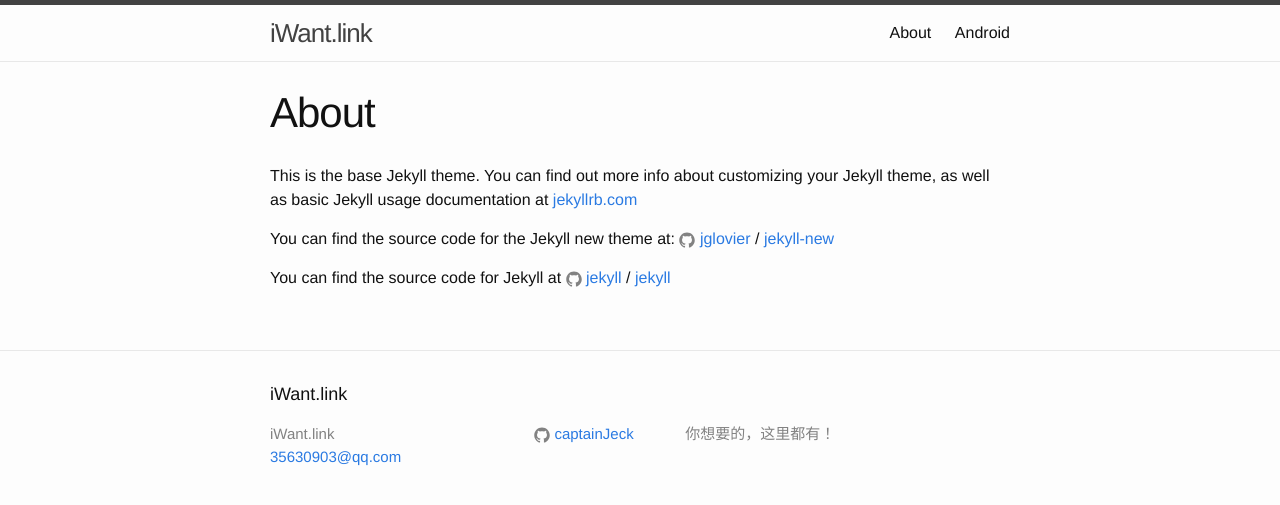
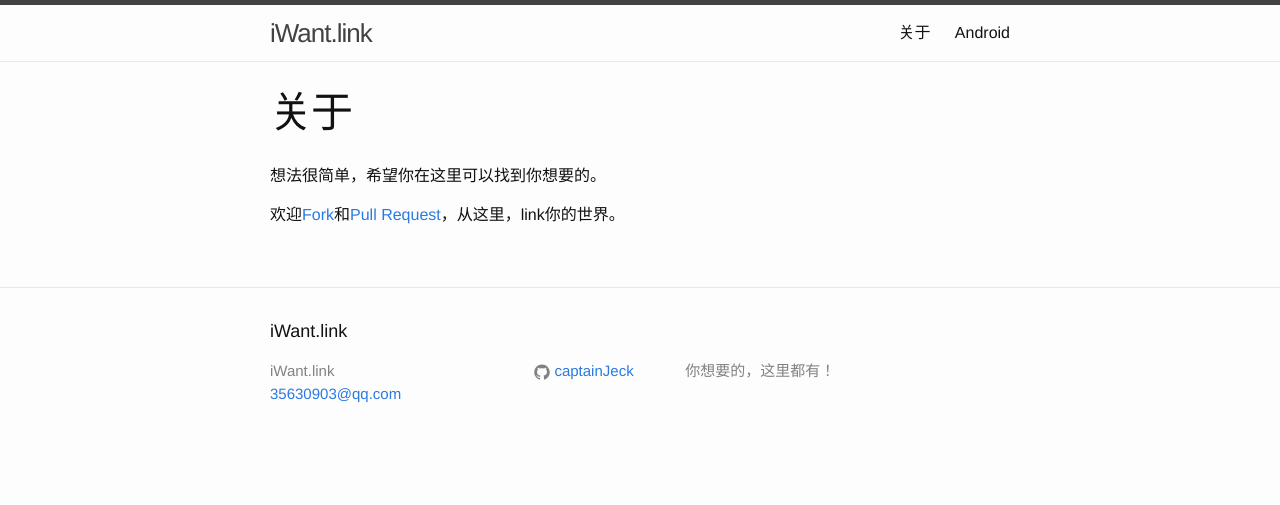
Before and after one commit to captainJeck/captainjeck.github.io, a Jekyll site: the page built from about.md, in a window 1280 px wide. Shown: the top 505 px of the page. Built offline with Jekyll 4.4.1, drawn with Linux system fonts in a browser that asks for light colours.

```diff
--- a/about.md
+++ b/about.md
@@ -1,15 +1,11 @@
 ---
 layout: page
-title: About
+title: 关于
 permalink: /about/
 ---
 
-This is the base Jekyll theme. You can find out more info about customizing your Jekyll theme, as well as basic Jekyll usage documentation at [jekyllrb.com](http://jekyllrb.com/)
+ 想法很简单，希望你在这里可以找到你想要的。
 
-You can find the source code for the Jekyll new theme at:
-{% include icon-github.html username="jglovier" %} /
-[jekyll-new](https://github.com/jglovier/jekyll-new)
+ 欢迎[Fork][repo]和[Pull Request][repo]，从这里，link你的世界。
 
-You can find the source code for Jekyll at
-{% include icon-github.html username="jekyll" %} /
-[jekyll](https://github.com/jekyll/jekyll)
+ [repo]:https://github.com/captainJeck/captainjeck.github.io
```
Also changed, not shown: android.md (+2 -1 lines).
